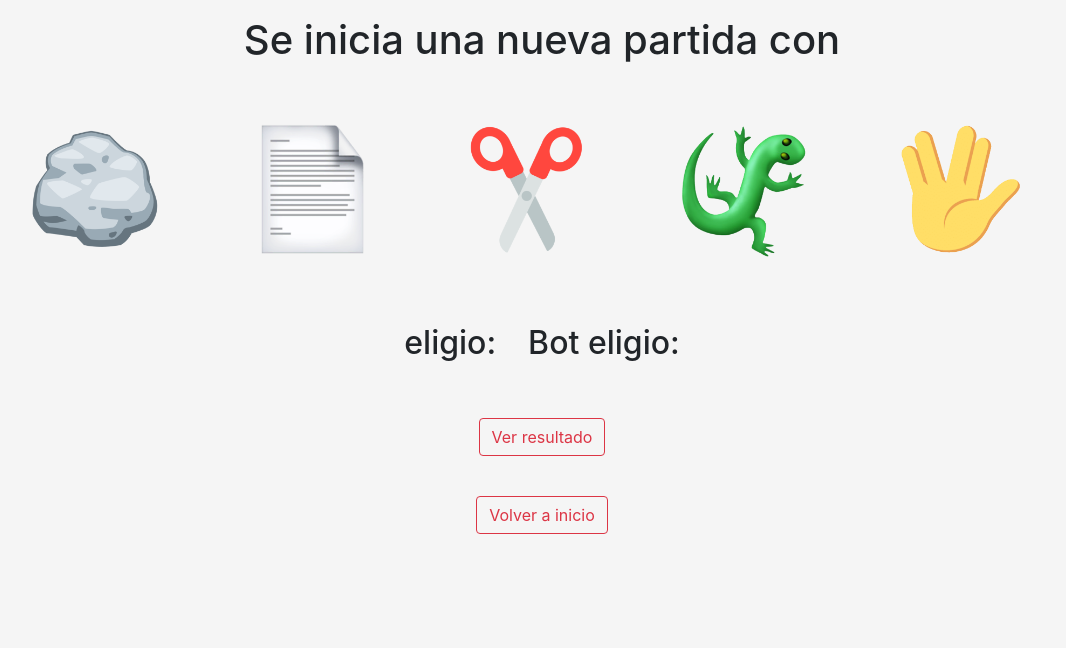
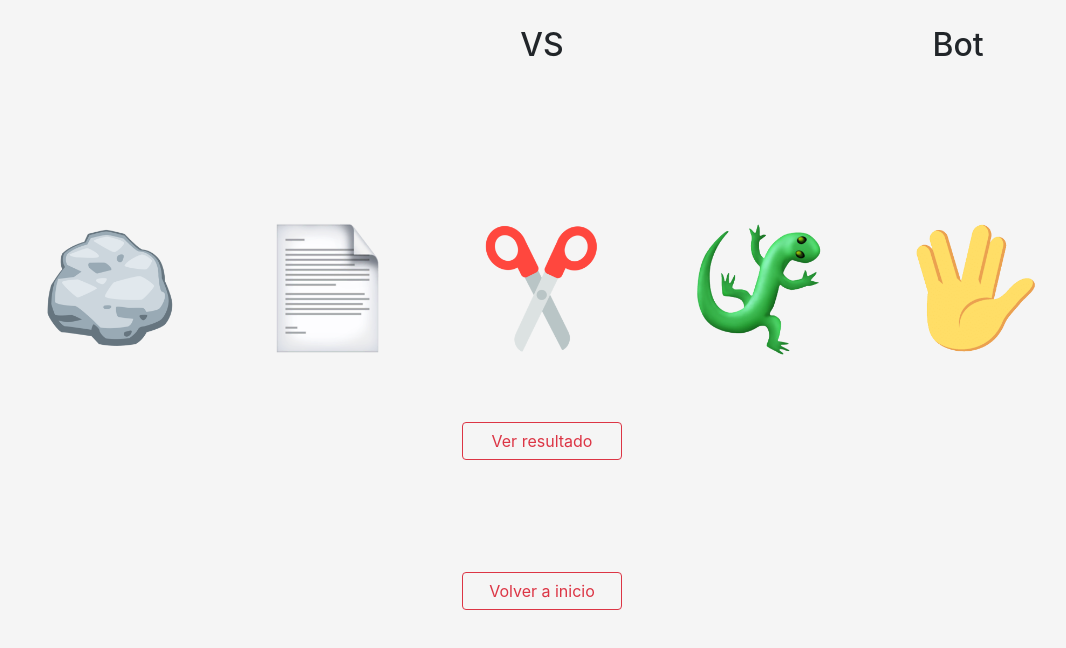
Before and after one commit to ivanJoshua98/unq-ui-ivan-san-martin-trabajo-final, a React (Create React App) app: page /play in a window 1280 px wide. Shown: the top 648 px of the page, without its empty margins (98-1164 px from the left). Built offline with nearby package versions, Linux system fonts and the light colour scheme.

Commit message:
Se siguen acomodando componentes visualmente

```diff
--- a/src/App.css
+++ b/src/App.css
@@ -2,13 +2,25 @@ body{
   background-color: whitesmoke;
 }
 
-.imagen-juego{
+.transparent{
   border: none;
   margin: 1rem;
 }
 
+.image-size{
+  width: 10rem;
+}
+
+.margin{
+  margin: 1rem;
+}
+
+.height{
+  height: 3rem;
+}
+
 .margin-top{
-  margin: 1rem;
+  margin-top: 2rem;
 }
 
 .component-center{
@@ -17,15 +29,9 @@ body{
   margin: 1rem;
 }
 
-.jugadas{
-  display: inline-grid;
-  margin: 1rem;
-}
-
 .elections-center{
   display: flex;
   justify-content: center;
-  margin: 1rem;
 }
 
 .main{
@@ -39,3 +45,12 @@ body{
   border-radius: 5mm;
   border-width: 1px;
 }
+
+.column {
+  width: 30%;
+  padding: 10px;
+}
+
+.button-size{
+  width: 10rem;
+}
--- a/src/Home.jsx
+++ b/src/Home.jsx
@@ -31,7 +31,7 @@ const Home = () => {
             </button>
           </div>
         </div>
-        <div className="col-md-4">
+        <div className="col-md-4 margin-top">
           <img src="/the-big-bang-theory.png" style={{width: '45rem'}}/>
         </div>
       </div>
--- a/src/Options.jsx
+++ b/src/Options.jsx
@@ -52,21 +52,21 @@ const Options = (props) => {
     };
 
     return (
-      <div className="container">
-        <button type="button" onClick={() => handleClick(Piedra)} className="btn btn-outline-dark imagen-juego">
-          <img src="/PIEDRA.png" style={{width: '10rem'}}/>
+      <div className="elections-center">
+        <button type="button" onClick={() => handleClick(Piedra)} className="btn btn-outline-dark transparent">
+          <img src="/PIEDRA.png" className="image-size"/>
         </button>
-        <button onClick={() => handleClick(Papel)} className="btn btn-outline-secondary imagen-juego">
-          <img src="/PAPEL.png" style={{width: '10rem'}}/>
+        <button onClick={() => handleClick(Papel)} className="btn btn-outline-secondary transparent">
+          <img src="/PAPEL.png" className="image-size"/>
         </button>
-        <button onClick={() => handleClick(Tijera)} className="btn btn-outline-danger imagen-juego">
-          <img src="/TIJERA.png" style={{width: '10rem'}}/>
+        <button onClick={() => handleClick(Tijera)} className="btn btn-outline-danger transparent">
+          <img src="/TIJERA.png" className="image-size"/>
         </button>
-        <button onClick={() => handleClick(Lagarto)} className="btn btn-outline-success imagen-juego">
-          <img src="/LAGARTO.png" style={{width: '10rem'}}/>
+        <button onClick={() => handleClick(Lagarto)} className="btn btn-outline-success transparent">
+          <img src="/LAGARTO.png" className="image-size"/>
         </button>
-        <button onClick={() => handleClick(Spock)} className="btn btn-outline-warning imagen-juego">
-          <img src="/SPOCK.png" style={{width: '10rem'}}/>
+        <button onClick={() => handleClick(Spock)} className="btn btn-outline-warning transparent">
+          <img src="/SPOCK.png" className="image-size"/>
         </button>
       </div>
     );
--- a/src/Play.jsx
+++ b/src/Play.jsx
@@ -27,21 +27,21 @@ const Play = () => {
       console.log("Jugada player", movePlayer)
       if (movePlayer.fortalezas.includes(moveBot.id)){
         setResultadoPartida({
-          resultado: "Gano ".concat(namePlayer),
+          resultado: "GANO ".concat(namePlayer),
           eleccionPlayer: movePlayer.id,
           eleccionBot: moveBot.id
         })
       }
       if(movePlayer.debilidades.includes(moveBot.id)){
         setResultadoPartida({
-          resultado: "Gano BOT",
+          resultado: "GANO BOT",
           eleccionPlayer: movePlayer.id,
           eleccionBot: moveBot.id
         })
       }
       if(movePlayer.neutral === moveBot.id){
         setResultadoPartida({
-          resultado: "Empate",
+          resultado: "EMPATE",
           eleccionPlayer: movePlayer.id,
           eleccionBot: moveBot.id})
       }
@@ -49,26 +49,30 @@ const Play = () => {
 
     return (
       <div>
-        <div className="component-center">
-          <h1>Se inicia una nueva partida con {namePlayer}</h1>
+        <div className="elections-center">
+          <div className="column component-center">
+            <h2 className="elections-center">{namePlayer}</h2>
+            <h2 className="elections-center height margin-top">{resultadoPartida.eleccionPlayer}</h2>
+          </div>
+          <div className="column component-center">
+            <h2>VS</h2>
+          </div>
+          <div className="column component-center">
+            <h2 className="elections-center">Bot</h2>
+            <h2 className="elections-center height margin-top">{resultadoPartida.eleccionBot}</h2>
+          </div>
         </div>
         <Options setMovePlayer={setMovePlayer} setMoveBot={setMoveBot} setResult={setResultadoPartida}/>
-        <div className="elections-center">
-          <div className="margin-top">
-            <h2>{namePlayer} eligio:</h2>
-            <h2>{resultadoPartida.eleccionPlayer}</h2>
+        <div className="component-center">
+          <div className="component-center">
+            <button onClick={setResult} className="btn btn-outline-danger button-size">
+              Ver resultado
+            </button>
           </div>
-          <div className="margin-top">
-            <h2>Bot eligio: </h2>
-            <h2>{resultadoPartida.eleccionBot}</h2>
-          </div>
+          <h1 className="margin height">{resultadoPartida.resultado}</h1>
         </div>
         <div className="component-center">
-          <button onClick={setResult} className="btn btn-outline-danger margin-top"> Ver resultado </button>
-          <h1>{resultadoPartida.resultado}</h1>
-        </div>
-        <div className="component-center">
-          <button onClick={goHome} className="btn btn-outline-danger">
+          <button onClick={goHome} className="btn btn-outline-danger button-size">
               Volver a inicio
           </button>
         </div>
```
